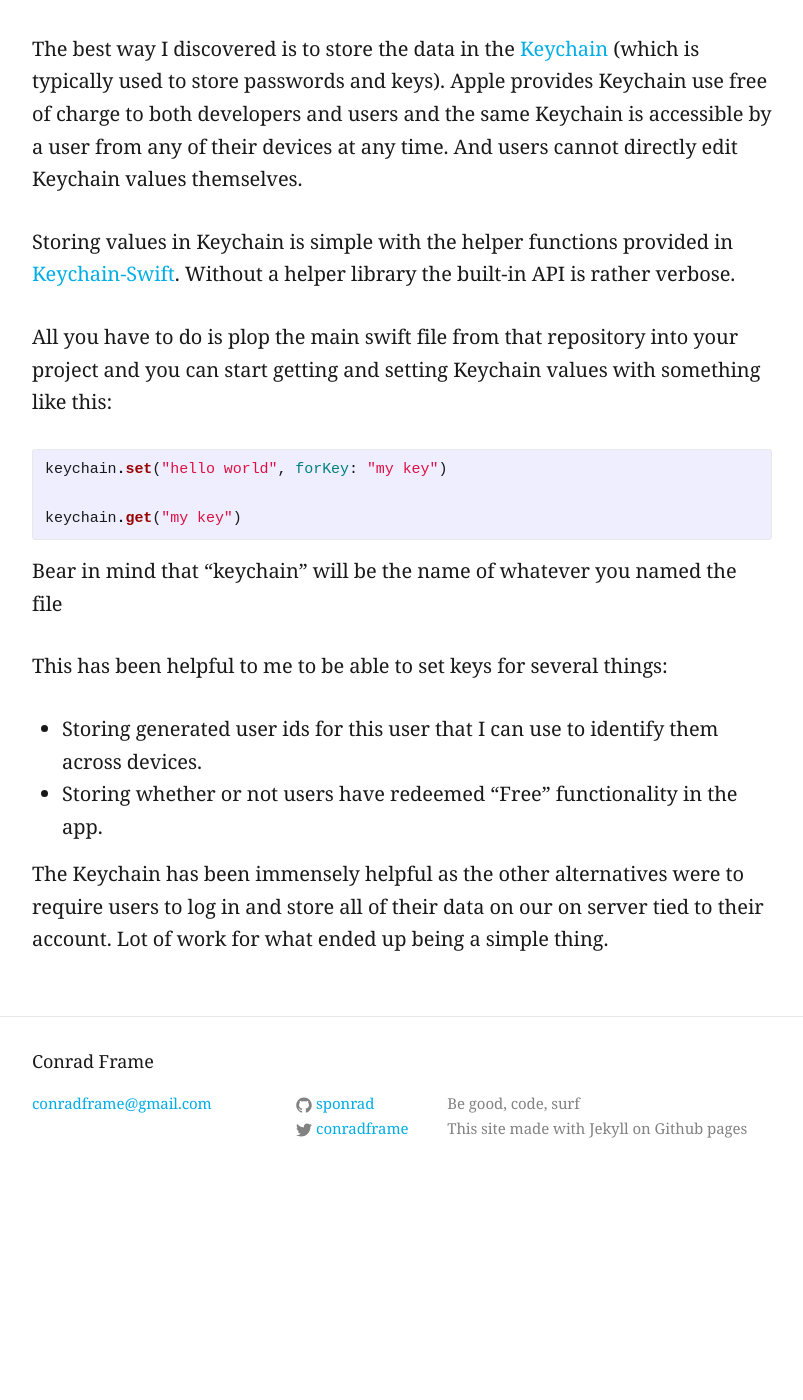
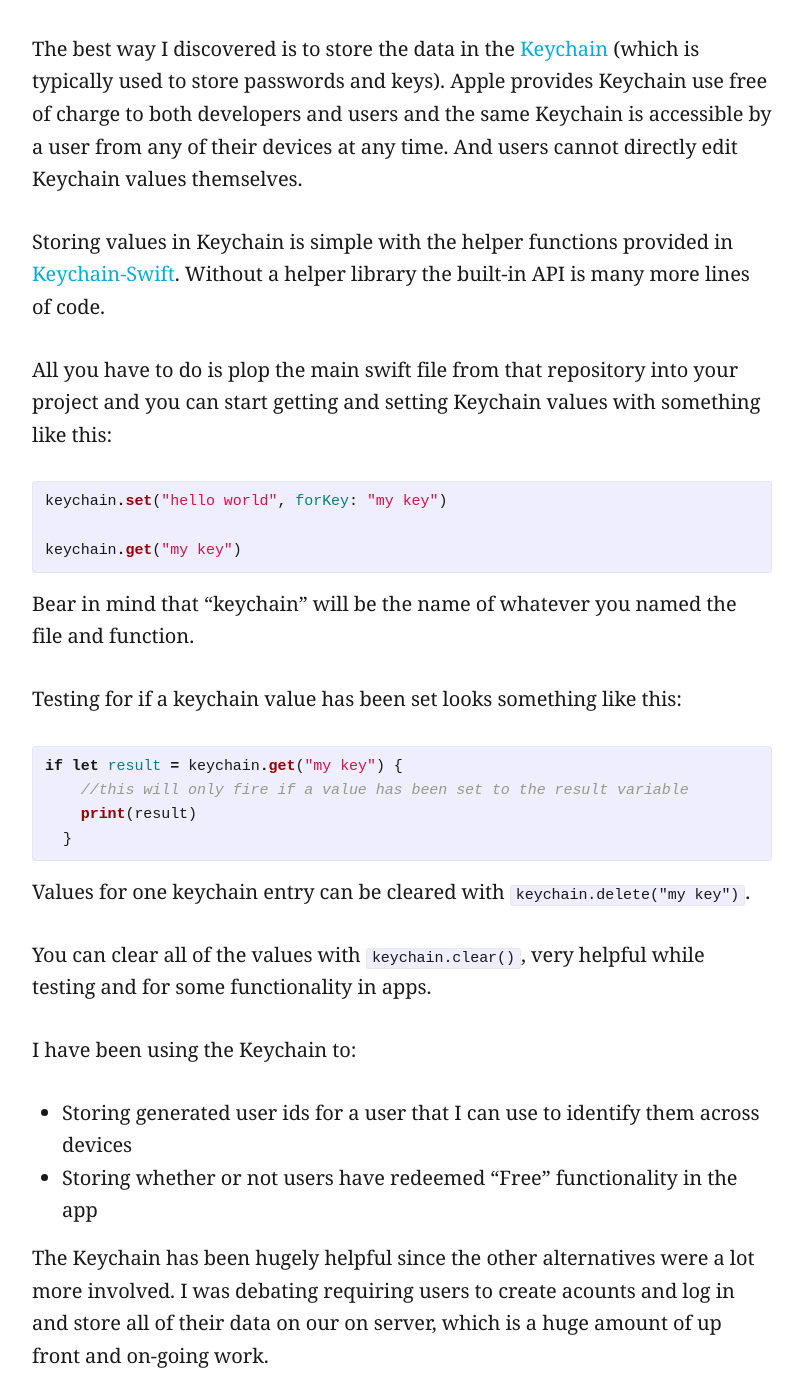
Before and after one commit to sponrad/sponrad.github.io, a Jekyll site: the page built from _posts/2015-10-20-ios-persistent-data.markdown, in a window 1280 px wide and 1400 px high, scrolled down 377 px. Shown: the whole window, without its empty margins (238-1041 px from the left). Built offline with Jekyll 4.4.1, drawn with Linux system fonts in a browser that asks for light colours; comment, search, counter and statistics services are not loaded; before the commit the page ends 1592 px from its top, so only the background shows below that.

Commit message:
edit ios keychain

````diff
--- a/_posts/2015-10-20-ios-persistent-data.markdown
+++ b/_posts/2015-10-20-ios-persistent-data.markdown
@@ -10,7 +10,7 @@ I have been working on an iOS app called Flash Force over the past few months an
 
 The best way I discovered is to store the data in the [Keychain](https://developer.apple.com/library/mac/documentation/Security/Conceptual/keychainServConcepts/01introduction/introduction.html) (which is typically used to store passwords and keys). Apple provides Keychain use free of charge to both developers and users and the same Keychain is accessible by a user from any of their devices at any time. And users cannot directly edit Keychain values themselves.
 
-Storing values in Keychain is simple with the helper functions provided in [Keychain-Swift](https://github.com/exchangegroup/keychain-swift). Without a helper library the built-in API is rather verbose.
+Storing values in Keychain is simple with the helper functions provided in [Keychain-Swift](https://github.com/exchangegroup/keychain-swift). Without a helper library the built-in API is many more lines of code.
 
 All you have to do is plop the main swift file from that repository into your project and you can start getting and setting Keychain values with something like this:
 
@@ -20,10 +20,23 @@ keychain.set("hello world", forKey: "my key")
 keychain.get("my key")
 {% endhighlight %}
 
-Bear in mind that "keychain" will be the name of whatever you named the file
+Bear in mind that "keychain" will be the name of whatever you named the file and function.
 
-This has been helpful to me to be able to set keys for several things:
-* Storing generated user ids for this user that I can use to identify them across devices.
-* Storing whether or not users have redeemed "Free" functionality in the app.
+Testing for if a keychain value has been set looks something like this:
+{% highlight swift %}
+if let result = keychain.get("my key") {
+    //this will only fire if a value has been set to the result variable
+    print(result)
+  }
+{% endhighlight %}
 
-The Keychain has been immensely helpful as the other alternatives were to require users to log in and store all of their data on our on server tied to their account. Lot of work for what ended up being a simple thing.
+Values for one keychain entry can be cleared with ```keychain.delete("my key")```.
+
+You can clear all of the values with ```keychain.clear()```, very helpful while testing and for some functionality in apps.
+
+I have been using the Keychain to:
+
+* Storing generated user ids for a user that I can use to identify them across devices
+* Storing whether or not users have redeemed "Free" functionality in the app
+
+The Keychain has been hugely helpful since the other alternatives were a lot more involved. I was debating requiring users to create acounts and log in and store all of their data on our on server, which is a huge amount of up front and on-going work.
````
